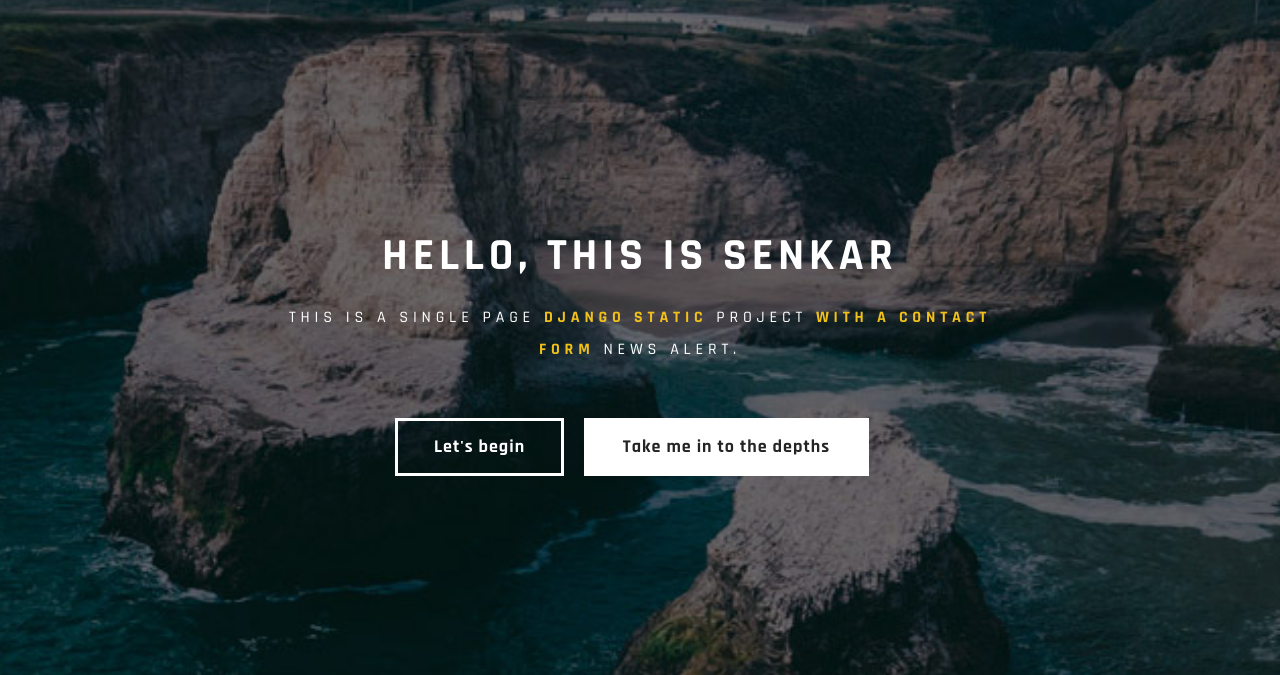
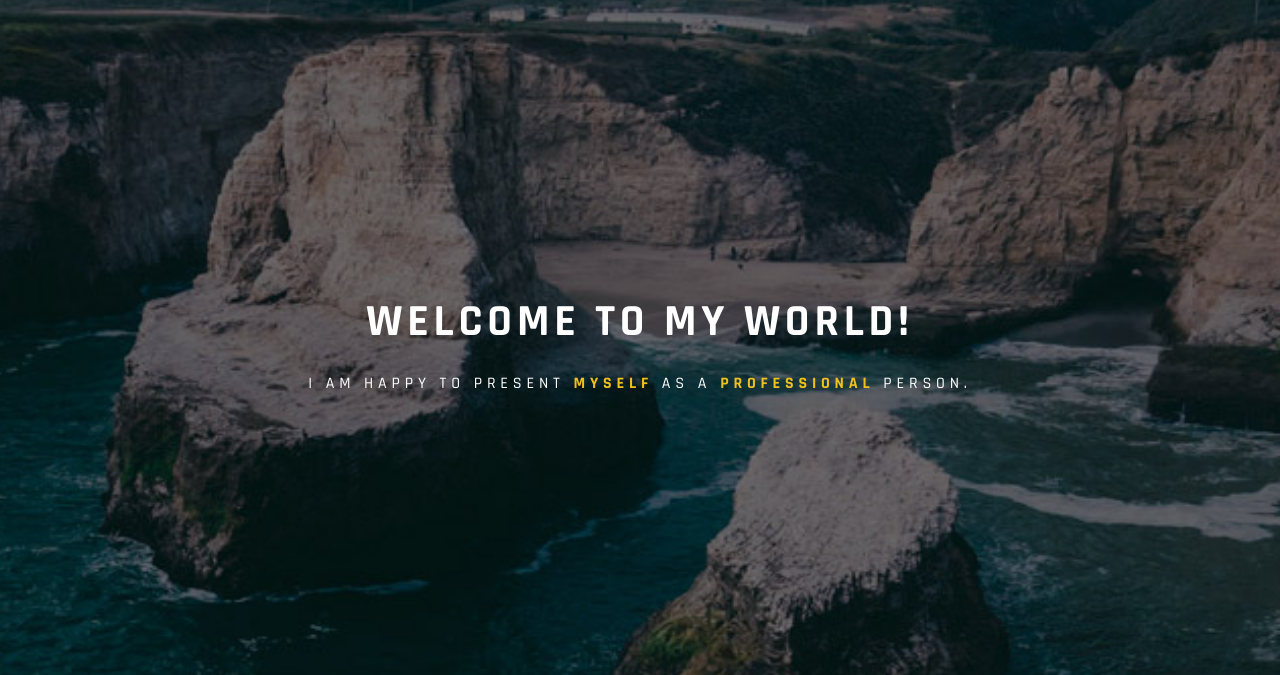
Before and after one commit to ShivaShankarPuvvada/Django-Static-App, a Django app: page / in a window 1280 px wide. Shown: the part 956-1631 px from the top of the page. Run offline with Django 3.2, Linux system fonts and the light colour scheme.

Commit message:
Update index.html

```diff
--- a/staticpro/templates/index.html
+++ b/staticpro/templates/index.html
@@ -54,10 +54,8 @@ http://www.templatemo.com/tm-490-comila
 
 			<div class="col-md-offset-2 col-md-8 col-sm-12">
 				<div class="home-thumb">
-					<h1 class="wow fadeInUp" data-wow-delay="0.4s">Hello, This is Senkar</h1>
-          			<h3 class="wow fadeInUp" data-wow-delay="0.6s">This is a single page <strong>Django Static</strong> project <strong>with a contact form</strong> News alert.</h3>
-          			<a href="#about" class="btn btn-lg btn-default smoothScroll wow fadeInUp hidden-xs" data-wow-delay="0.8s">Let's begin</a>
-        			<a href="#" data-toggle="modal" data-target="#modal1" class="btn btn-lg btn-success smoothScroll wow fadeInUp" data-wow-delay="1.0s">Take me in to the depths</a>
+					<h1 class="wow fadeInUp" data-wow-delay="0.4s">Welcome to my World!</h1>
+          			<h3 class="wow fadeInUp" data-wow-delay="0.6s">I am happy to present <strong>MySelf</strong> as a <strong>professional</strong> person.</h3>
 				</div>
 			</div>
 
```
